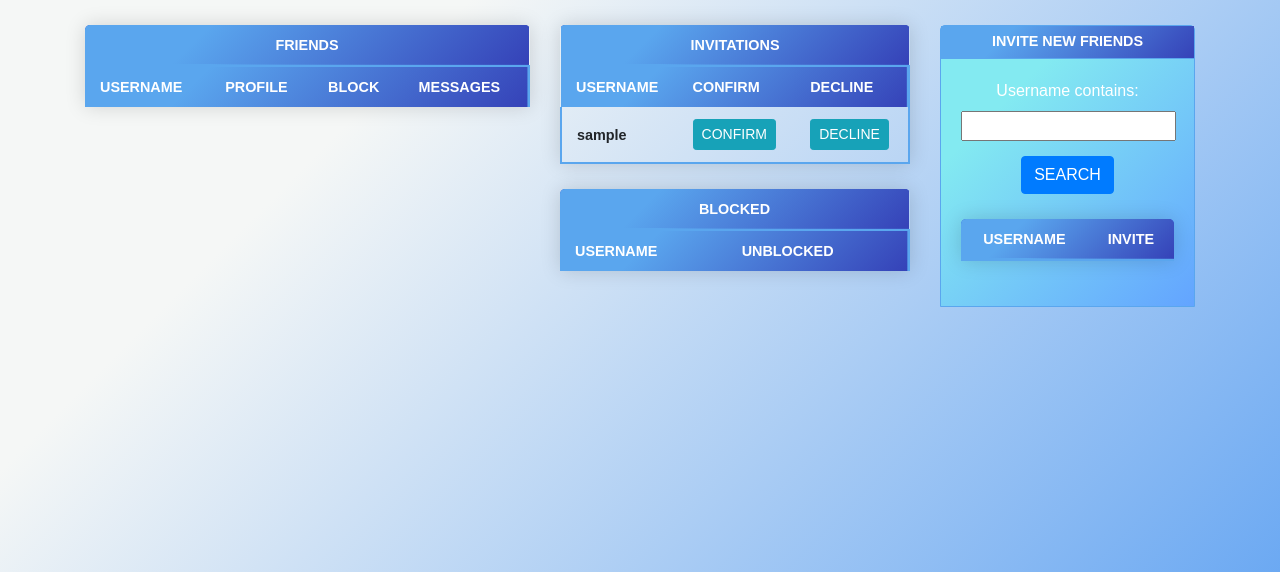
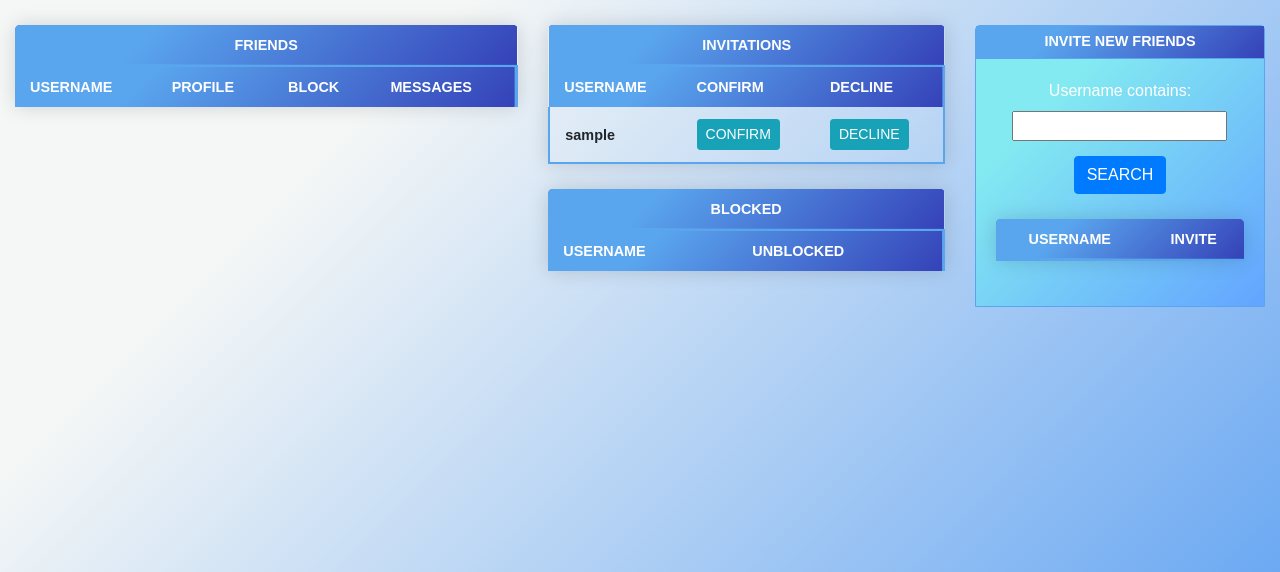
Before and after one commit to kacperzemla/FitForYouApp, a Django app: page /friends in a window 1280 px wide. Shown: the part 70-642 px from the top of the page. Run offline with Django 3.2, Linux system fonts and the light colour scheme; a user stored in the database is signed in; tables that the repository leaves empty hold one stand-in row (values such as "Sample post"); lists and menus that the app fills with data are empty; some libraries are stand-ins or nearby versions.

Commit message:
ostatni commit

```diff
--- a/Workout/templates/Workout/friends.html
+++ b/Workout/templates/Workout/friends.html
@@ -12,11 +12,12 @@
 <link rel="stylesheet" href="https://cdnjs.cloudflare.com/ajax/libs/font-awesome/4.7.0/css/font-awesome.min.css">
 <script src="https://kit.fontawesome.com/b3e438769b.js" crossorigin="anonymous"></script>
 <style>
-      body{
+    body {
         background-color: #5ca0f2;
         background-image: linear-gradient(315deg, #5ca0f2 0%, #f5f7f6 74%);
 
     }
+
     .hello-msg {
         font-size: 18px;
         color: white;
@@ -73,7 +74,7 @@ background-image: linear-gradient(315deg, #5ca0f2 0%, #f5f7f6 74%);
         background-color: rgb(49, 87, 214);
     }
 
-    .invite_friends{
+    .invite_friends {
         margin: 25px 0;
         border: 1px solid #5aa6ee;
         border-radius: 5px 5px 0 0;
@@ -83,7 +84,7 @@ background-image: linear-gradient(315deg, #5ca0f2 0%, #f5f7f6 74%);
         color: white;
     }
 
-    .invite_friends_header{
+    .invite_friends_header {
         border-bottom: 1px solid #5aa6ee;
         padding: 5px;
         background-color: #3542b8;
@@ -116,8 +117,10 @@ background-image: linear-gradient(315deg, #5ca0f2 0%, #f5f7f6 74%);
                 <a class="nav-item nav-link" href="{% url 'rankings'%}"><i class="fas fa-trophy"></i>&nbsp;Rankings</a>
                 <a class="nav-item nav-link active" href="{% url 'friends'%}"><i
                         class="fas fa-users"></i>&nbsp;Friends</a>
-                        <a class="nav-item nav-link" href="{% url 'articles'%}"><i class="fas fa-bookmark"></i>&nbsp;Articles</a>
-                        <a class="nav-item nav-link" href="{% url 'inspiration'%}"><i class="fas fa-lightbulb"></i>&nbsp;Inspiration</a>
+                <a class="nav-item nav-link" href="{% url 'articles'%}"><i
+                        class="fas fa-bookmark"></i>&nbsp;Articles</a>
+                <a class="nav-item nav-link" href="{% url 'inspiration'%}"><i
+                        class="fas fa-lightbulb"></i>&nbsp;Inspiration</a>
 
 
 
@@ -129,9 +132,9 @@ background-image: linear-gradient(315deg, #5ca0f2 0%, #f5f7f6 74%);
     <span><a class="nav-item nav-link" href="{% url 'logout' %}"">Logout</a></span>
 </nav>
 
-<div class=" container text-center">
+<div class=" container-fluid text-center">
             <div class="row ">
-                <div class="col-5 mx-auto">
+                <div class="col-lg-5 mx-auto">
 
 
                     <table class="mytable">
@@ -152,11 +155,11 @@ background-image: linear-gradient(315deg, #5ca0f2 0%, #f5f7f6 74%);
                         <tbody>{% for i in actualFriends%}
                             <tr>
                                 <td>{{i.username}}</td>
-                                        <td> <a class="btn btn-sm btn-info"
-                                                href="{% url 'friendProfile' i.id%}">PROFILE</a> </td>
-                                        <td> <a class="btn btn-sm btn-danger"
-                                                href="{% url 'friendBlock' i.id%}">BLOCK</a> </td>
-                                        <td> <a class="btn btn-sm btn-info" href="{% url 'makeMessages' i.id%}">MESSAGE</a> </td>
+                                <td> <a class="btn btn-sm btn-info" href="{% url 'friendProfile' i.id%}">PROFILE</a>
+                                </td>
+                                <td> <a class="btn btn-sm btn-danger" href="{% url 'friendBlock' i.id%}">BLOCK</a> </td>
+                                <td> <a class="btn btn-sm btn-info" href="{% url 'makeMessages' i.id%}">MESSAGE</a>
+                                </td>
                             </tr>
 
                             {% endfor %}
@@ -166,7 +169,7 @@ background-image: linear-gradient(315deg, #5ca0f2 0%, #f5f7f6 74%);
                 </div>
 
 
-                <div class="col-4 mx-auto">
+                <div class="col-lg-4 mx-auto">
 
 
                     <table class="mytable">
@@ -184,10 +187,10 @@ background-image: linear-gradient(315deg, #5ca0f2 0%, #f5f7f6 74%);
                         <tbody>{% for i in invitations%}
                             <tr>
                                 <td>{{i.username}}</td>
-                                        <td> <a class="btn btn-sm btn-info"
-                                                href="{% url 'friendConfirm' i.id%}">CONFIRM</a> </td>
-                                        <td> <a class="btn btn-sm btn-info"
-                                                href="{% url 'friendDecline' i.id%}">DECLINE</a> </td>
+                                <td> <a class="btn btn-sm btn-info" href="{% url 'friendConfirm' i.id%}">CONFIRM</a>
+                                </td>
+                                <td> <a class="btn btn-sm btn-info" href="{% url 'friendDecline' i.id%}">DECLINE</a>
+                                </td>
                             </tr>
 
                             {% endfor %}
@@ -211,8 +214,8 @@ background-image: linear-gradient(315deg, #5ca0f2 0%, #f5f7f6 74%);
                         <tbody> {% for i in userToPossibileUnblock%}
                             <tr>
                                 <td>{{i.username}}</td>
-                                        <td> <a class="btn btn-sm btn-info"
-                                                href="{% url 'friendUnblock' i.id%}">UNBLOCK</a> </td>
+                                <td> <a class="btn btn-sm btn-info" href="{% url 'friendUnblock' i.id%}">UNBLOCK</a>
+                                </td>
                             </tr>
 
                             {% endfor %}
@@ -222,7 +225,7 @@ background-image: linear-gradient(315deg, #5ca0f2 0%, #f5f7f6 74%);
 
                 </div>
 
-                <div class="col-3 mx-auto">
+                <div class="col-lg-3 mx-auto" >
                     <div class="invite_friends">
                         <div class="invite_friends_header text-center">
                             Invite new friends
--- a/Workout/views.py
+++ b/Workout/views.py
@@ -21,7 +21,7 @@ from datetime import timedelta
 from django.utils import timezone
 from datetime import datetime
 import random
-
+from django.contrib.admin.views.decorators import staff_member_required
 
 @unauthenticated_user
 def main(request):
@@ -672,24 +672,28 @@ def room(request, room_name):
         'room_name': room_name
     })
 
+@login_required(login_url='main')
 def get_more_tables(request, pk):
-    customers = Customer.objects.all()
-    friend = Customer.objects.get(id=pk)
-    loggedUsername = request.user.username
-    thisUser = customers.filter(username=loggedUsername)
-  #  increment = int(request.GET['append_increment'])
-  #  increment_to = increment + 10
-    dialogues = Dialogues.objects.all()
-    listOfText = []
+    try:
+        customers = Customer.objects.all()
+        friend = Customer.objects.get(id=pk)
+        loggedUsername = request.user.username
+        thisUser = customers.filter(username=loggedUsername)
+    #  increment = int(request.GET['append_increment'])
+    #  increment_to = increment + 10
+        dialogues = Dialogues.objects.all()
+        listOfText = []
 
-    for cybant in dialogues:
-        if (cybant.sender == thisUser[0] and cybant.receiver == friend) or(cybant.sender == friend and cybant.receiver == thisUser[0]):
-            listOfText.append(cybant.id)
+        for cybant in dialogues:
+            if (cybant.sender == thisUser[0] and cybant.receiver == friend) or(cybant.sender == friend and cybant.receiver == thisUser[0]):
+                listOfText.append(cybant.id)
 
-    messages = Dialogues.objects.filter(id__in=listOfText).order_by('-id')
-   # messages = myText.order_by('-id')[increment:increment_to]
-  #  print(messages)
-   # print(request.user.id)
-    #message__in = Dialogues.objects.filter(Q(sender=thisUser) | Q(receiver=thisUser)).order_by('-id')[increment:increment_to]
+        messages = Dialogues.objects.filter(id__in=listOfText).order_by('-id')
+    # messages = myText.order_by('-id')[increment:increment_to]
+    #  print(messages)
+    # print(request.user.id)
+        #message__in = Dialogues.objects.filter(Q(sender=thisUser) | Q(receiver=thisUser)).order_by('-id')[increment:increment_to]
 
-    return render(request, 'Workout/get_more_tables.html', {'messages': messages})
+        return render(request, 'Workout/get_more_tables.html', {'messages': messages})
+    except:
+        return HttpResponse('Nie ma takiego użytkownika')
```
Lines whose indentation alone changed are shown as unchanged.
